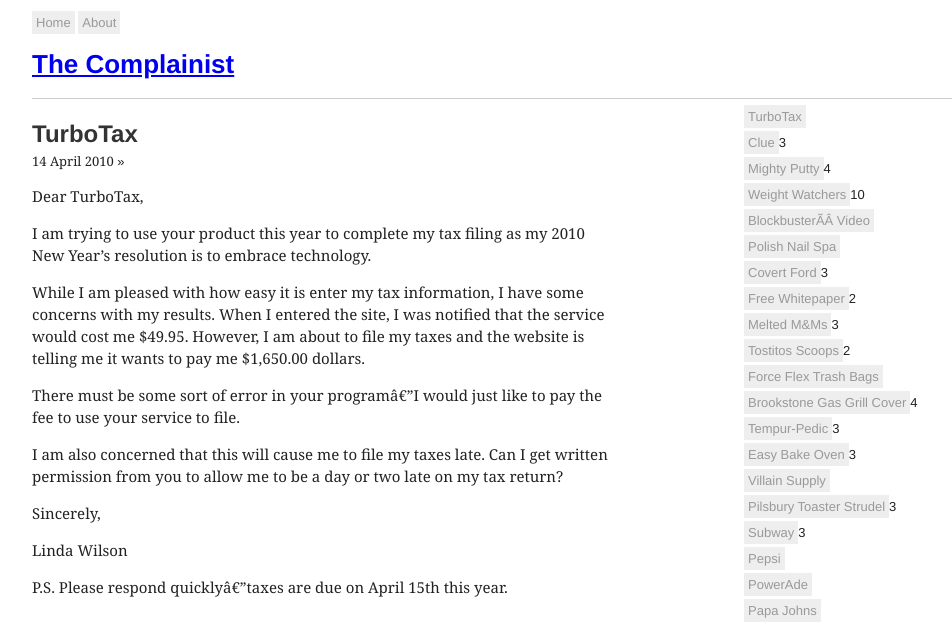
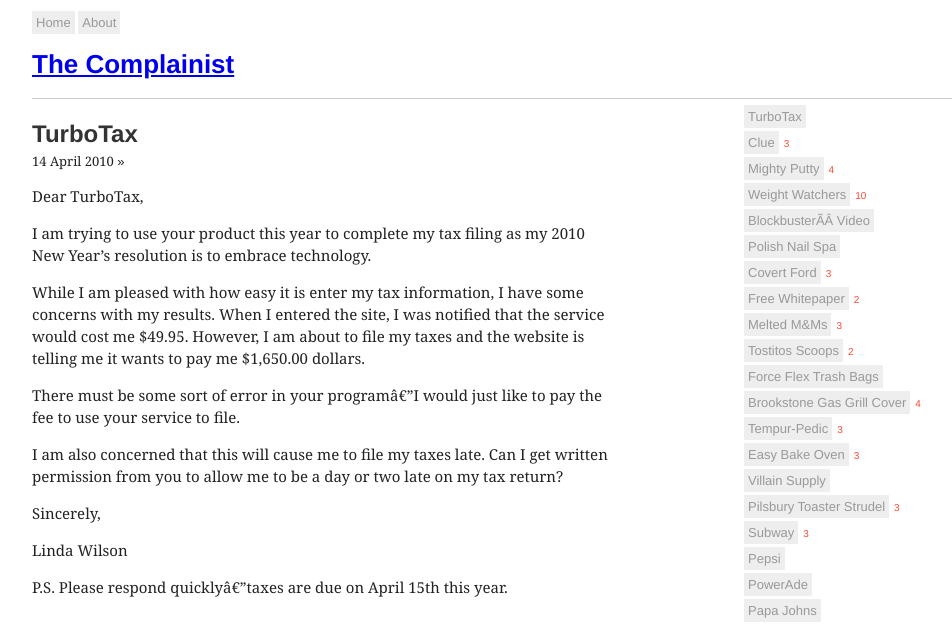
Before and after one commit to jkeen/sincerelylindawilson.com, a Jekyll site: the page built from index.html, in a window 1280 px wide. Shown: the top 627 px of the page, without its empty margins (128-1080 px from the left). Built offline with Jekyll 4.4.1, drawn with Linux system fonts in a browser that asks for light colours; nearby versions of some CDN libraries; Markdown is read by kramdown in place of the engine named in the settings; the list of posts is cut into pages by our own code.

```diff
--- a/_includes/head.html
+++ b/_includes/head.html
@@ -1,7 +1,7 @@
 <meta charset="utf-8">
 <meta http-equiv="X-UA-Compatible" content="IE=edge,chrome=1">
 
-<title></title>
+<title>Linda Wilson's Complaints'</title>
 <meta name="description" content="">
 <meta name="author" content="">
 
--- a/css/style.css
+++ b/css/style.css
@@ -268,6 +268,13 @@ header nav ul li{
   margin:10px 0;
 }
 
+.letter-list span {
+  color:#FF4833;
+  display:inline-block;
+  margin-left:5px;
+  font-size:10px;
+}
+
 nav a, .letter-list a, nav a:visited, .letter-list a:visited {
   padding:4px;
   color:#999;
```
Also changed, not shown: 2 other files.
